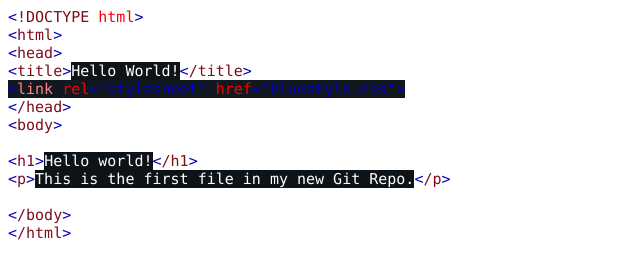
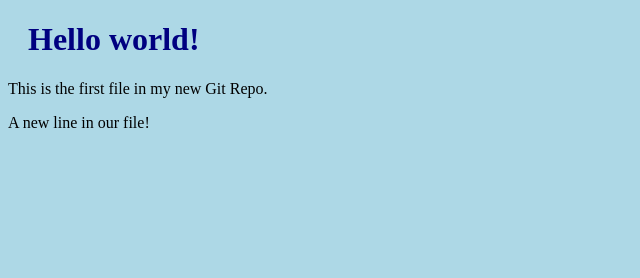
Before and after one commit to man7788/hello-world, a plain HTML site: page index.html in a window 1280 px wide. Shown: the whole page, without its empty margins (0-640 px from the left). Drawn offline with Linux system fonts and the light colour scheme.

Commit message:
Updated index.html with a new line

```diff
--- a/index.html
+++ b/index.html
@@ -1,40 +1,12 @@
-<!DOCTYPE html PUBLIC "-//W3C//DTD HTML 4.01//EN" "http://www.w3.org/TR/html4/strict.dtd">
+<!DOCTYPE html>
 <html>
-<head>
-  <meta http-equiv="Content-Type" content="text/html; charset=utf-8">
-  <meta http-equiv="Content-Style-Type" content="text/css">
-  <title></title>
-  <meta name="Generator" content="Cocoa HTML Writer">
-  <meta name="CocoaVersion" content="1894.6">
-  <style type="text/css">
-    p.p1 {margin: 0.0px 0.0px 0.0px 0.0px; font: 15.0px Menlo; color: #7e0d19; -webkit-text-stroke: #7e0d19}
-    p.p2 {margin: 0.0px 0.0px 0.0px 0.0px; font: 15.0px Menlo; color: #ffffff; -webkit-text-stroke: #ffffff}
-    p.p3 {margin: 0.0px 0.0px 0.0px 0.0px; font: 15.0px Menlo; color: #0000c2; -webkit-text-stroke: #0000c2}
-    span.s1 {font-kerning: none; color: #0000b5; -webkit-text-stroke: 0px #0000b5}
-    span.s2 {font-kerning: none}
-    span.s3 {font-kerning: none; color: #f6000b; -webkit-text-stroke: 0px #f6000b}
-    span.s4 {font-kerning: none; color: #7e0d19; -webkit-text-stroke: 0px #7e0d19}
-    span.s5 {font-kerning: none; background-color: #0e1318}
-    span.s6 {font-kerning: none; background-color: #111820}
-    span.s7 {font-kerning: none; color: #fd8487; background-color: #111820; -webkit-text-stroke: 0px #fd8487}
-    span.s8 {font-kerning: none; color: #fb0007; background-color: #111820; -webkit-text-stroke: 0px #fb0007}
-  </style>
-</head>
-<body>
-<p class="p1"><span class="s1">&lt;</span><span class="s2">!DOCTYPE</span><span class="s3"> html</span><span class="s1">&gt;</span></p>
-<p class="p1"><span class="s1">&lt;</span><span class="s2">html</span><span class="s1">&gt;</span></p>
-<p class="p1"><span class="s1">&lt;</span><span class="s2">head</span><span class="s1">&gt;</span></p>
-<p class="p2"><span class="s1">&lt;</span><span class="s4">title</span><span class="s1">&gt;</span><span class="s5">Hello World!</span><span class="s1">&lt;</span><span class="s4">/title</span><span class="s1">&gt;</span></p>
-<p class="p3"><span class="s6">&lt;</span><span class="s7">link</span><span class="s8"> rel</span><span class="s6">="stylesheet"</span><span class="s8"> href</span><span class="s6">="bluestyle.css"&gt;</span></p>
-<p class="p1"><span class="s1">&lt;</span><span class="s2">/head</span><span class="s1">&gt;</span></p>
-<p class="p1"><span class="s1">&lt;</span><span class="s2">body</span><span class="s1">&gt;</span></p>
-<p class="p2"><span class="s2"><br>
-</span></p>
-<p class="p2"><span class="s1">&lt;</span><span class="s4">h1</span><span class="s1">&gt;</span><span class="s5">Hello world!</span><span class="s1">&lt;</span><span class="s4">/h1</span><span class="s1">&gt;</span></p>
-<p class="p2"><span class="s1">&lt;</span><span class="s4">p</span><span class="s1">&gt;</span><span class="s5">This is the first file in my new Git Repo.</span><span class="s1">&lt;</span><span class="s4">/p</span><span class="s1">&gt;</span></p>
-<p class="p2"><span class="s2"><br>
-</span></p>
-<p class="p1"><span class="s1">&lt;</span><span class="s2">/body</span><span class="s1">&gt;</span></p>
-<p class="p1"><span class="s1">&lt;</span><span class="s2">/html</span><span class="s1">&gt;</span></p>
-</body>
+  <head>
+    <title>Hello World!</title>
+    <link rel="stylesheet" href="bluestyle.css" />
+  </head>
+  <body>
+    <h1>Hello world!</h1>
+    <p>This is the first file in my new Git Repo.</p>
+    <p>A new line in our file!</p>
+  </body>
 </html>
```
